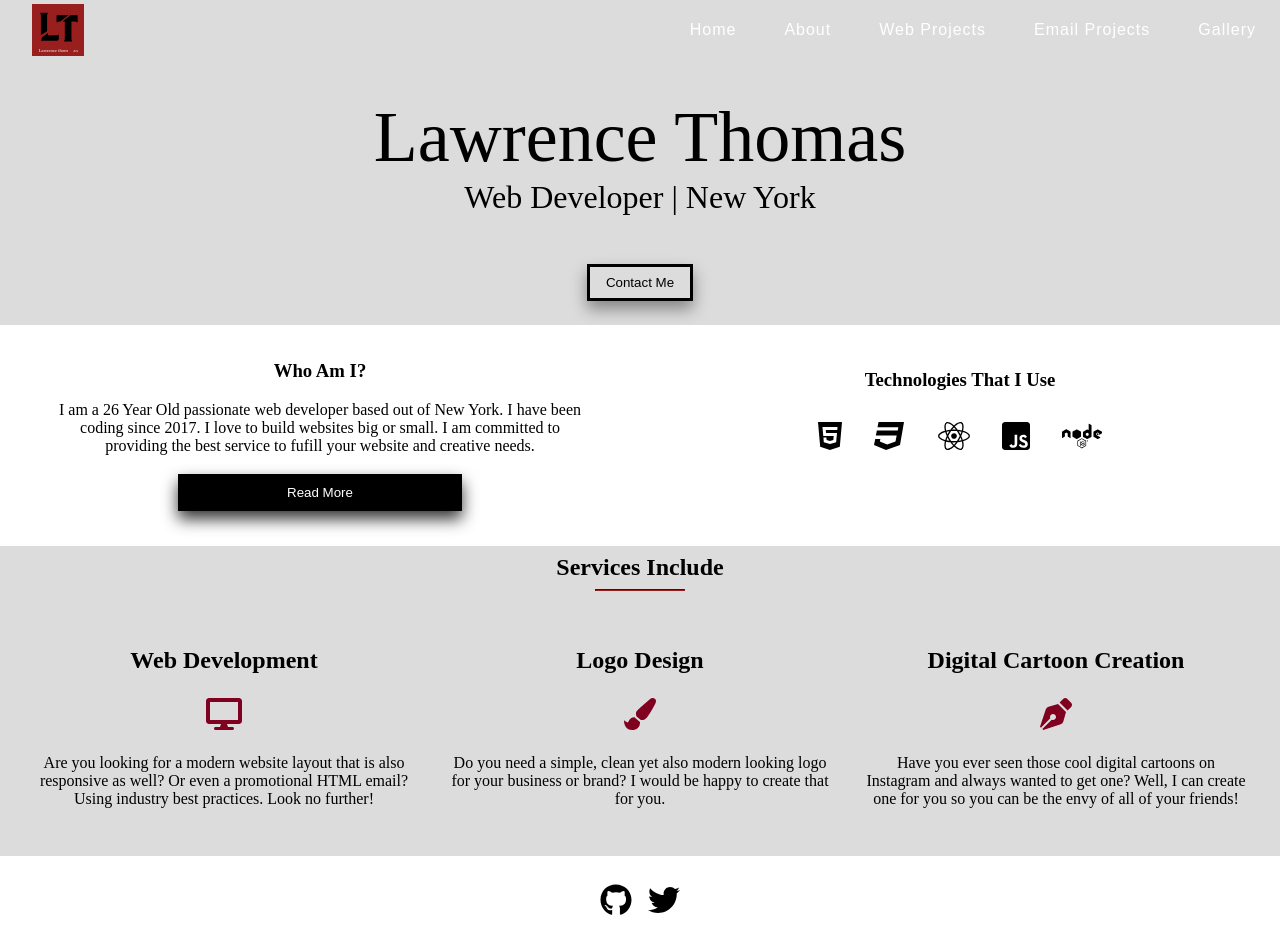
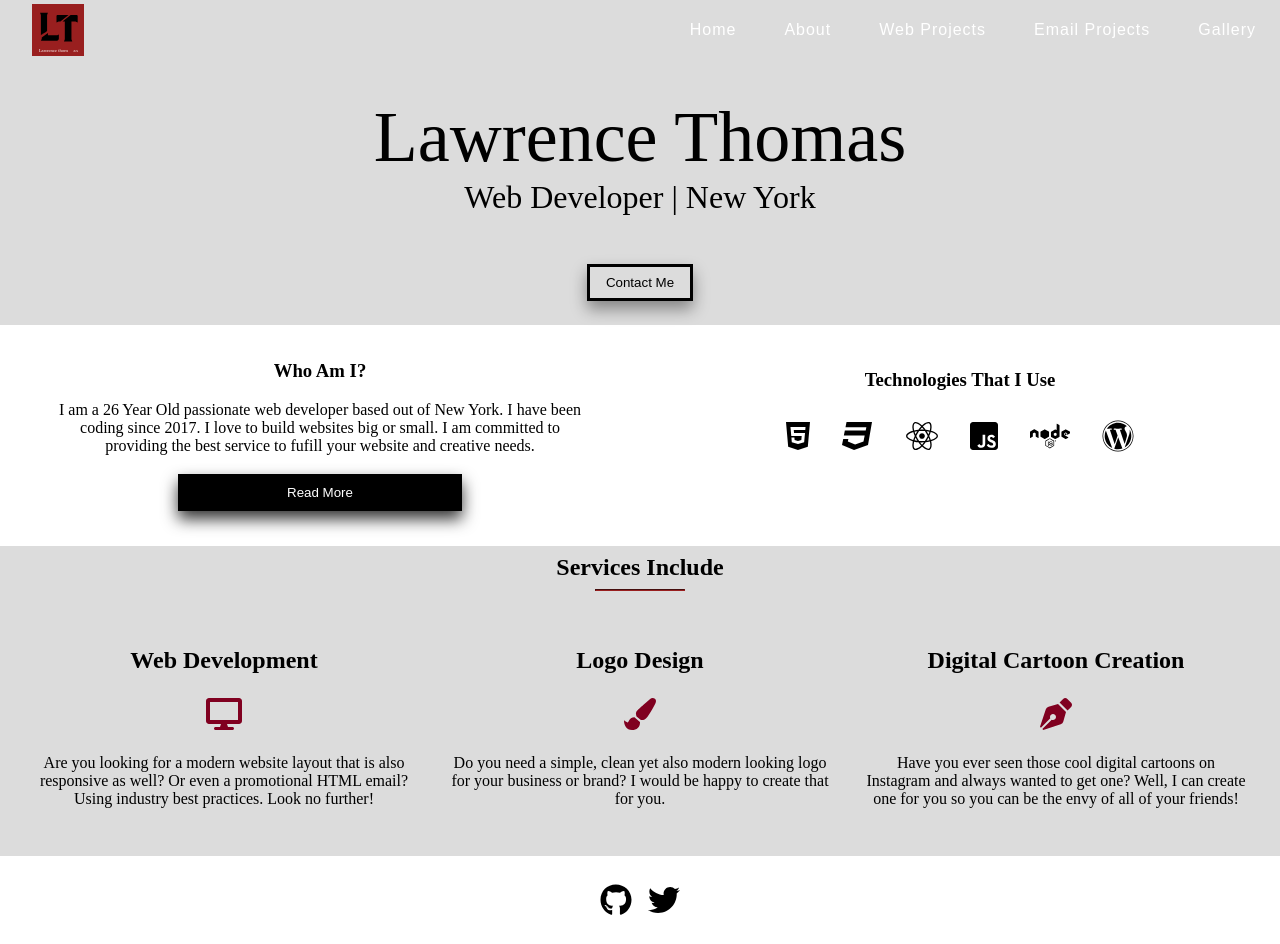
Before and after one commit to LThomas92/lawrence-portfolio, a React (Create React App) app: page / in a window 1280 px wide. Built offline with nearby package versions, Linux system fonts and the light colour scheme; a web font is replaced by a local one.

Commit message:
Added Wordpress Logo

```diff
--- a/public/index.html
+++ b/public/index.html
@@ -7,7 +7,7 @@
     <meta name="theme-color" content="#000000" />
     <meta
       name="description"
-      content="Lawrence Thomas Web Developer Portfolio based out of New York"
+      content="Lawrence Thomas is a Web Developer based out of New York. Specializing in JavaScript!"
     />
     <link rel="apple-touch-icon" href="logo192.png" />
     <!--
--- a/src/Components/MainBody.js
+++ b/src/Components/MainBody.js
@@ -6,7 +6,8 @@ import {
   faCss3,
   faNode,
   faReact,
-  faJsSquare
+  faJsSquare,
+  faWordpress
 } from "@fortawesome/free-brands-svg-icons";
 
 const MainBody = () => {
@@ -49,6 +50,9 @@ const MainBody = () => {
             <li>
               <FontAwesomeIcon icon={faNode} size="2x" />
             </li>
+            <li>
+              <FontAwesomeIcon icon={faWordpress} size="2x" />
+            </li>
           </ul>
         </div>
       </div>
```
